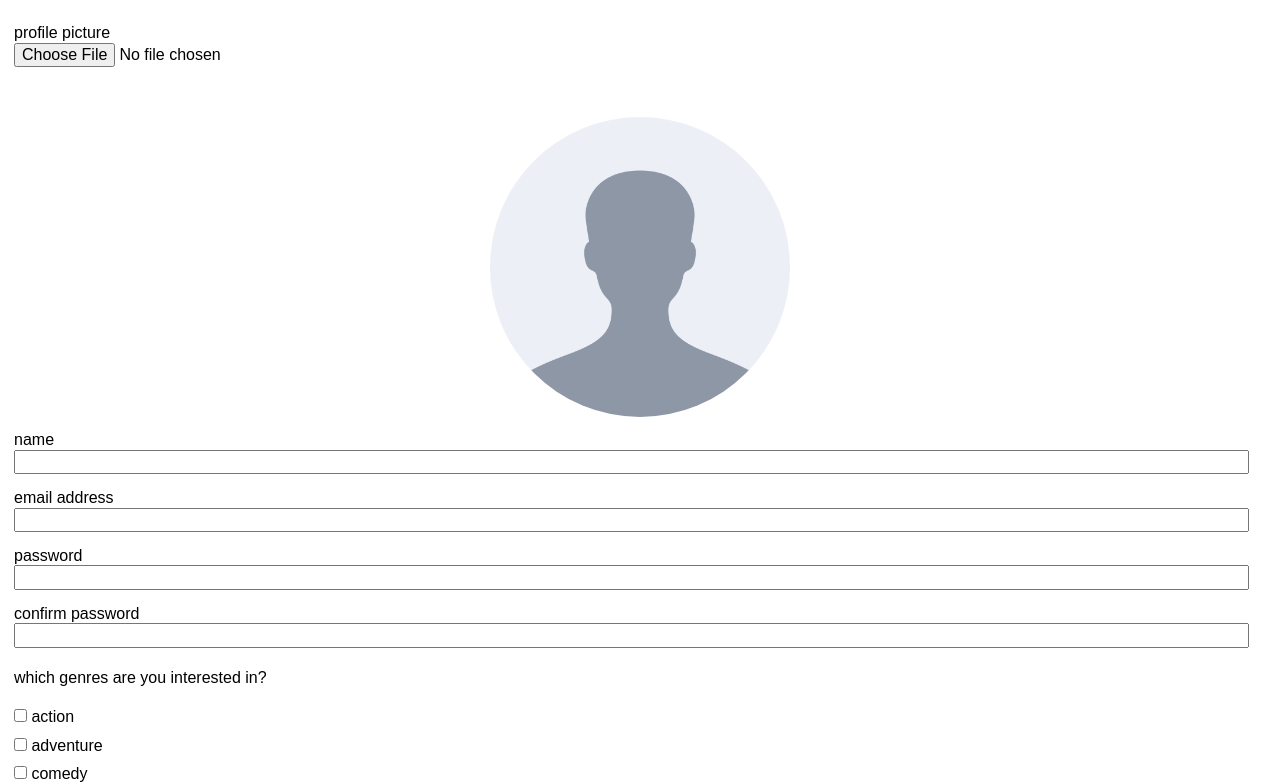
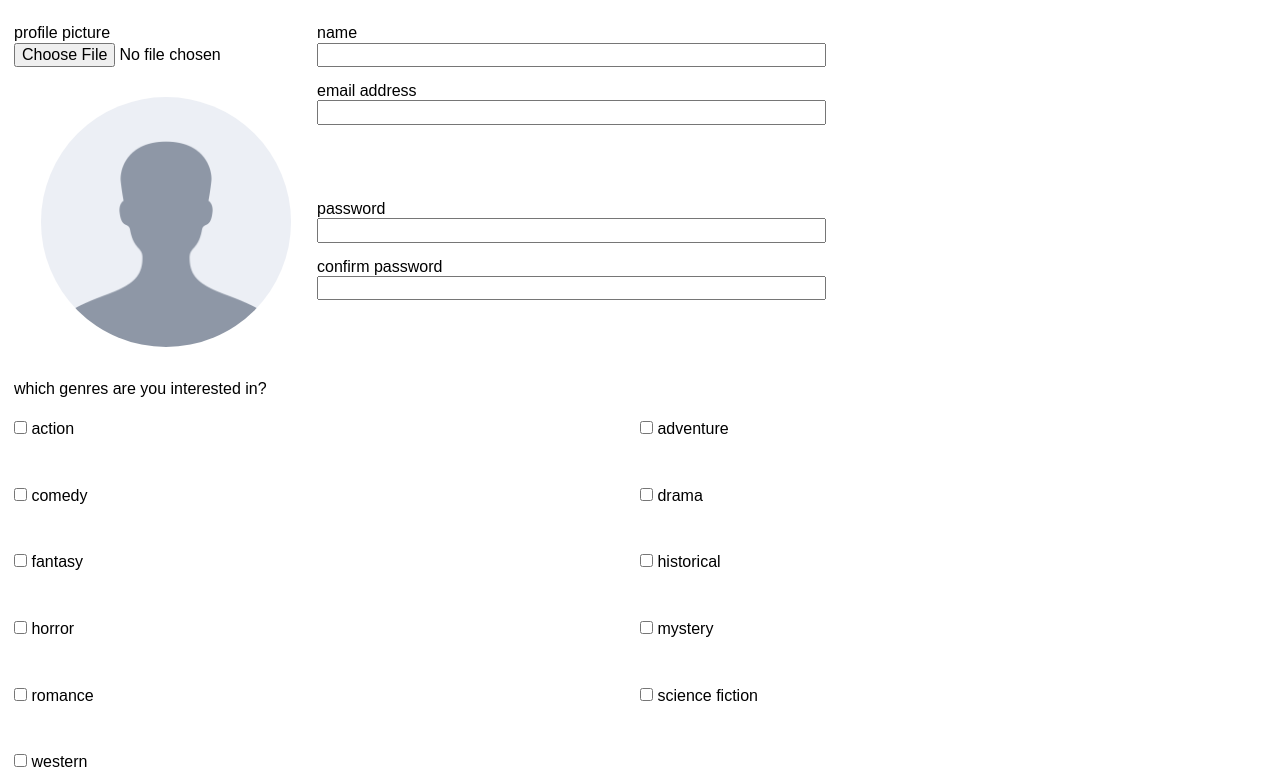
Before and after one commit to DoyleJM80/Film-Club---week-2-project, a plain HTML site: page join/index.html in a window 1280 px wide. Shown: the part 176-960 px from the top of the page. Drawn offline with Linux system fonts and the light colour scheme.

Commit message:
styled tablet breakpoint

```diff
--- a/css/join.css
+++ b/css/join.css
@@ -98,8 +98,8 @@ fieldset {
 
 form img {
   border-radius: 50%;
-  height: 300px;
-  width: 300px;
+  height: 250px;
+  width: 250px;
 }
 
 .inputs input {
@@ -183,6 +183,42 @@ footer a {
     height: 115px;
   }
 
+  /*-----user information-----*/
+
+  .profile-picture {
+    float: left;
+  }
+
+  .inputs input {
+    display: inline-block;
+    width: 40%;
+  }
+
+  .profile-picture input {
+    margin-bottom: 30px;
+  }
+
+  .email input {
+    margin-bottom: 60px;
+  }
+
+  .user-information {
+    margin-bottom: 80px;
+  }
+
+  /*-----checkboxes-----*/
+
+  .checkboxes {
+    flex-direction: row;
+    flex-wrap: wrap;
+    justify-content: center;
+    height: 400px;
+  }
+
+  .checkboxes label {
+    flex: 1 1 50%;
+  }
+
   /*-----footer-----*/
 
   footer {
```
